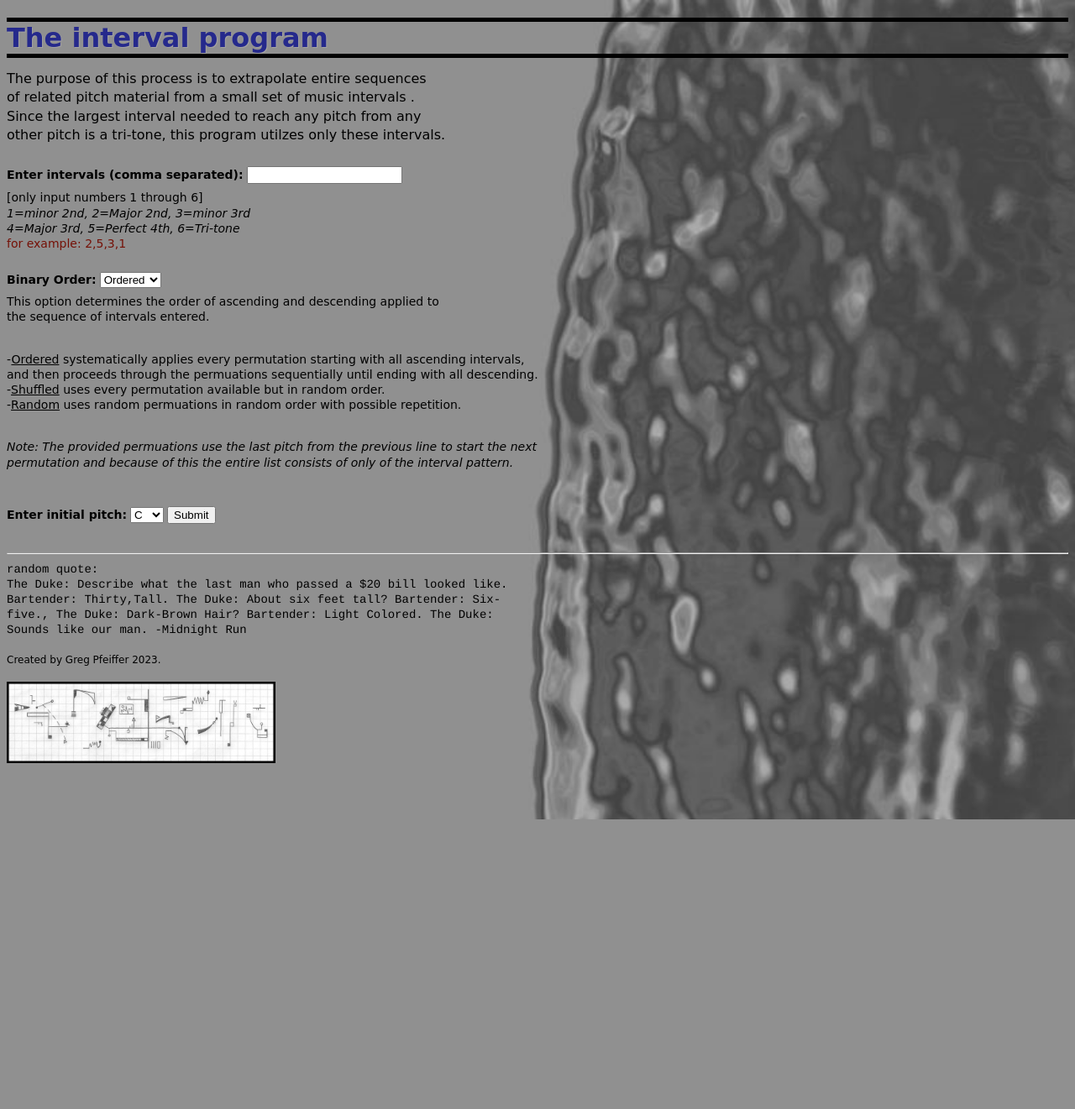
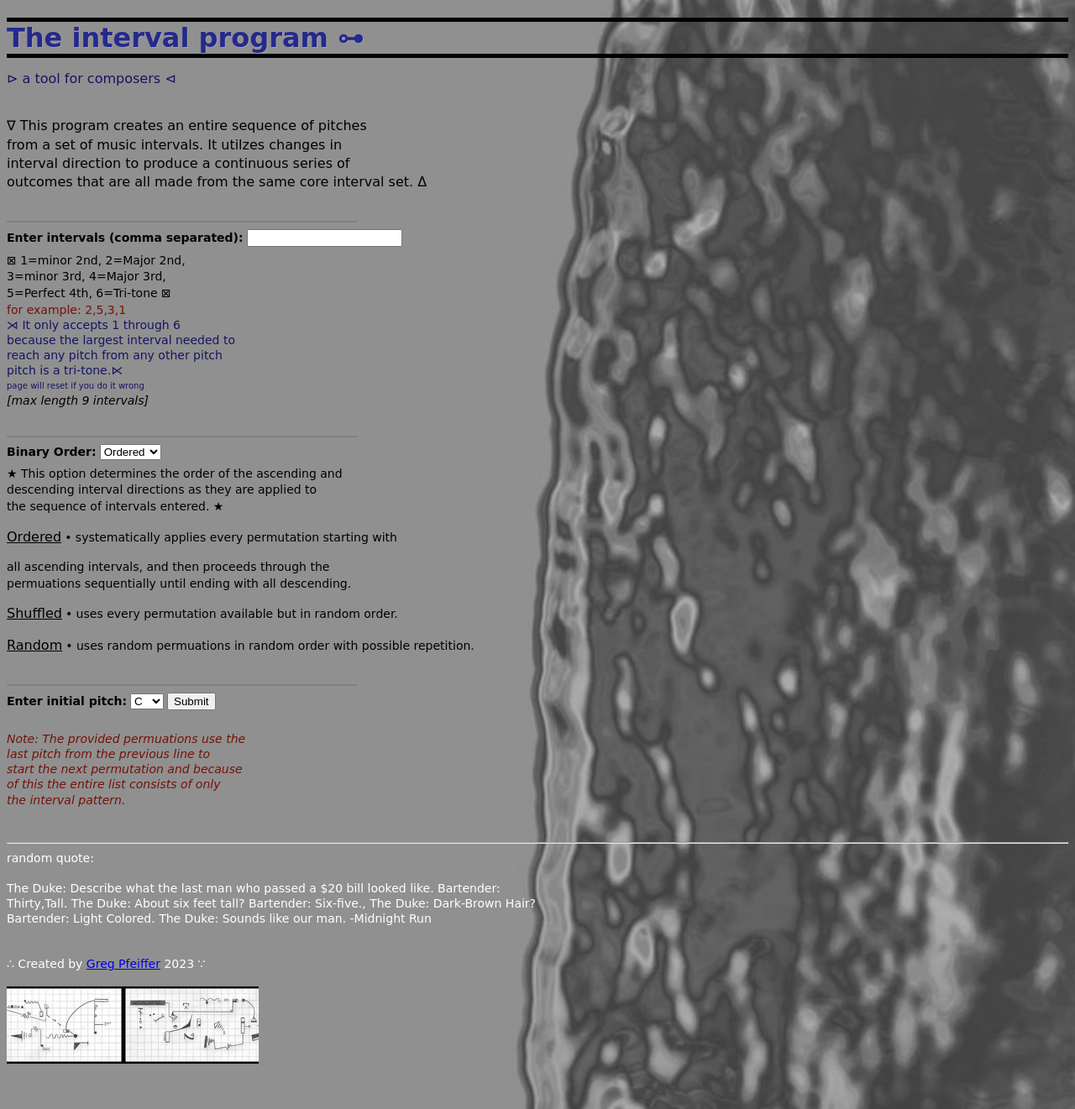
Before and after one commit to McGregor-H/music-intervals, a Flask app: page / in a window 1280 px wide. Shown: the whole page at 84% size. Before the commit the page ends 976 px from the top, so only its background shows below. Run offline with Flask 2, Linux system fonts and the light colour scheme.

Commit message:
Add files via upload

```diff
--- a/templates/base.html
+++ b/templates/base.html
@@ -1,4 +1,5 @@
 <!DOCTYPE html>
+
 <html>
   <head>
       <title>Interval Permutation {% block subtitle %}{% endblock %}</title>
@@ -10,11 +11,29 @@
     <p id="content">{% block content %}{% endblock %}</p>
     <hr>
 	<div id="footer">
-      <span style="font-family: courier; font-size:14px">random quote:</span>
+      <span style="font-family: dejavu sans; font-size:14px; color:white">random quote:  </span>
       <br/>
-      <span style="font-family: courier; font-size:14px">{{g.quote}}</span>
+	  <br/>
+      <span style="font-family: dejavu sans; font-size:14px; color:white">{{g.quote}}</span>
 	  <br/><br/>
-	  <span style="font-family: dejavu sans; font-size:12px">  Created by Greg Pfeiffer 2023.
+	  <br/>
+	  <span style="font-family: dejavu sans; font-size:14px; color:white">&#x2234; Created by <a href="https://www.gregpfeiffer.com/">Greg Pfeiffer</a> 2023  &#x2235 </span>
 	  <br/><br/>
-	  <img src="{{url_for('static', filename='3rd system.jpg')}}" width="320" height="97" />
-	  <br/><br/>
+		<div id="slideshow">
+			<div class="slide-wrapper">
+				<div class="slide"></div>
+				<div class="slide"></div>
+				<div class="slide"></div>
+
+			</div>
+		</div>
+	<br>
+
+	 <br/><br/>
+	</div>
+
+
+
+<!--img src="{{url_for('static', filename='system_25_1.jpg')}}" width="300" height="auto" -->
+<!--img src="{{url_for('static', filename='system_25_2.jpg')}}" width="300" height="auto" -->
+<!--img src="{{url_for('static', filename='system_25_3.jpg')}}" width="300" height="auto" -->
--- a/templates/form.html
+++ b/templates/form.html
@@ -1,39 +1,57 @@
 {% extends "base.html" %}
 {% block content %}
+<meta name="viewport" content="width=device-width, initial-scale=1.0">
 <form method="post">
 
-    <h1 class="blueheader">The interval program</h1>
-    <p class="whatilike">The purpose of this process is to extrapolate entire sequences</p>
-    <p class="whatilike">of related pitch material from a small set of music intervals .</p>
-	<p class="whatilike">Since the largest interval needed to reach any pitch from any</p>
-    <p class="whatilike">other pitch is a tri-tone, this program utilzes only these intervals.</p>
-	<br>
+    <h1 class="blueheader">The interval program &#8886</h1>
+    <p class="whatilike" style="color:#151463">&#x22B3; a tool for composers &#x22B2</p>
+	</br>
+    <p class="whatilike">&#x2207;  This program creates an entire sequence of pitches</p>
+	<p class="whatilike"> from a set of music intervals. It utilzes changes in</p>
+	<p class="whatilike">interval direction to produce a continuous series of</p>
+	<p class="whatilike">outcomes that are all made from the same core interval set. &#x0394</p>
+	<br/>
+    <hr style="height:2px;border-width:0;color:gray;background-color:gray;width: 33%; float: left">
+	<br/>
     <label for="entered_values_raw" style="font-family: dejavu sans; font-size:14px; font-weight: bold">Enter intervals (comma separated):</label>
     <input type="text" name="entered_values_raw" id="entered_values_raw">
-    <p style="font-family: dejavu sans; font-size:14px; line-height: 0.3;">[only input numbers 1 through 6]</p>
-    <p style="font-family: dejavu sans; font-size:14px; line-height: 0.3; font-style: italic"> 1=minor 2nd, 2=Major 2nd, 3=minor 3rd</p>
-    <p style="font-family: dejavu sans; font-size:14px; line-height: 0.3; font-style: italic"> 4=Major 3rd, 5=Perfect 4th, 6=Tri-tone</p>
+
+    <p class="option2">&#x22A0; 1=minor 2nd, 2=Major 2nd,</p>
+	<p class="option2">3=minor 3rd, 4=Major 3rd,</p>
+    <p class="option2">5=Perfect 4th, 6=Tri-tone &#x22A0</p>
     <p style="font-family: dejavu sans; color:#751107; font-size:14px; line-height: 0.3">for example: 2,5,3,1</p>
+	<p style="font-family: dejavu sans; font-size:14px; line-height: 0.3; color:#151463">&#x22CA; It only accepts 1 through 6</p>
+	<p style="font-family: dejavu sans; font-size:14px; line-height: 0.3; color:#151463">because the largest interval needed to</p>
+    <p style="font-family: dejavu sans; font-size:14px; line-height: 0.3; color:#151463">reach any pitch from any other pitch</p>
+	<p style="font-family: dejavu sans; font-size:14px; line-height: 0.3; color:#151463">pitch is a tri-tone.&#x22C9</p>
+	<p style="font-family: dejavu sans; font-size:10px; line-height: 0.3; color:#151463;">page will reset if you do it wrong</p>
+	<p style="font-family: dejavu sans; font-size:14px; line-height: 0.3; font-style: italic">[max length 9 intervals]</p>
     <br>
+	<hr style="height:2px;border-width:0;color:gray;background-color:gray;width: 33%; float: left">
+	<br/>
     <label for="binary_order" style="font-family: dejavu sans; font-size:14px; font-weight: bold">Binary Order:</label>
     <select id="binary_order" name="binary_order">
         <option value="ord">Ordered</option>
         <option value="shuf">Shuffled</option>
         <option value="ran">Random</option>
     </select>
-	<p style="font-family: dejavu sans; font-size:14px; line-height: 0.3;">This option determines the order of ascending and descending applied to</p>
-	<p style="font-family: dejavu sans; font-size:14px; line-height: 0.3;">the sequence of intervals entered.</p>
+	<p class="option2">&#9733; This option determines the order of the ascending and</p>
+	<p class="option2">descending interval directions as they are applied to</p>
+	<p class="option2">the sequence of intervals entered. &#9733;</p>
+	<p class="whatilike" style="display: inline-block;">   <u>Ordered</u></p>
+	<p class="option2" style="display: inline-block;">&#x2022; systematically applies every permutation starting with</p>
+	<p class="option2">all ascending intervals, and then proceeds through the</p>
+	<p class="option2">permuations sequentially until ending with all descending.</p>
+	<p class="whatilike" style="display: inline-block;">  <u>Shuffled</u></p>
+	<p class="option2" style="display: inline-block;">&#x2022; uses every permutation available but in random order.</p>
+	</br>
+	<p class="whatilike" style="display: inline-block;">  <u>Random</u></p>
+	<p class="option2" style="display: inline-block;">&#x2022; uses random permuations in random order with possible repetition.</p>
 	<br>
-	<p style="font-family: dejavu sans; font-size:14px; line-height: 0.3;">   -<u>Ordered</u> systematically applies every permutation starting with all ascending intervals,</p>
-	<p style="font-family: dejavu sans; font-size:14px; line-height: 0.3;">and then proceeds through the permuations sequentially until ending with all descending.</p>
-	<p style="font-family: dejavu sans; font-size:14px; line-height: 0.3;">   -<u>Shuffled</u> uses every permutation available but in random order.</p>
-	<p style="font-family: dejavu sans; font-size:14px; line-height: 0.3;">   -<u>Random</u> uses random permuations in random order with possible repetition.</p>
-	<br>
-	<p style="font-family: dejavu sans; font-size:14px; line-height: 0.3; font-style: oblique;">Note: The provided permuations use the last pitch from the previous line to start the next</p>
-	<p style="font-family: dejavu sans; font-size:14px; line-height: 0.3; font-style: oblique;">permutation and because of this the entire list consists of only of the interval pattern.</p>
+	</br>
 
-	<br>
-    </br>
+	<hr style="height:2px;border-width:0;color:gray;background-color:gray;width: 33%; float: left">
+	<br/>
     <label for="initial_pitch" style="font-family: dejavu sans; font-size:14px; font-weight: bold">Enter initial pitch:</label>
     <select id="initial_pitch" name="initial_pitch">
         <option value="C">C</option>
@@ -51,6 +69,14 @@
     </select>
     <input type="submit" value="Submit">
     <br>
+	</br>
+	<p style="font-family: dejavu sans; font-size:14px; line-height: 0.3; color:#751107; font-style: oblique;">Note: The provided permuations use the</p>
+	<p style="font-family: dejavu sans; font-size:14px; line-height: 0.3; color:#751107; font-style: oblique;">last pitch from the previous line to</p>
+	<p style="font-family: dejavu sans; font-size:14px; line-height: 0.3; color:#751107; font-style: oblique;">start the next permutation and because</p>
+	<p style="font-family: dejavu sans; font-size:14px; line-height: 0.3; color:#751107; font-style: oblique;">of this the entire list consists of only</p>
+	<p style="font-family: dejavu sans; font-size:14px; line-height: 0.3; color:#751107; font-style: oblique;">the interval pattern.</p>
+
+
     </br>
 
 
```
Also changed, not shown: templates/result.html (+36 -13 lines).
